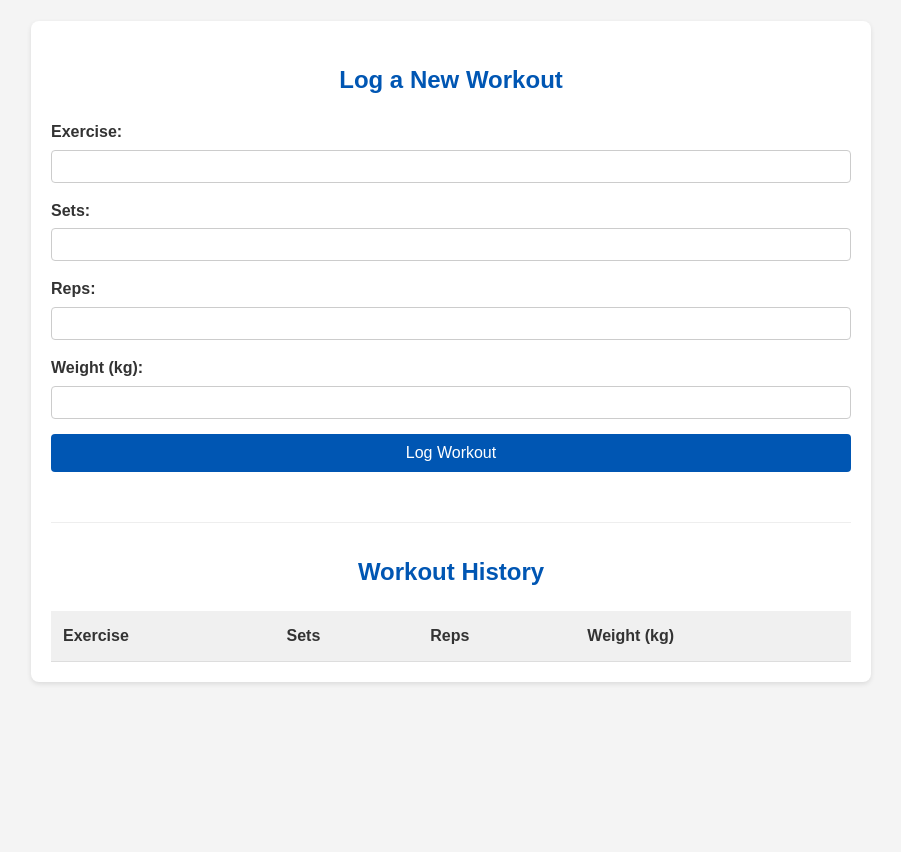
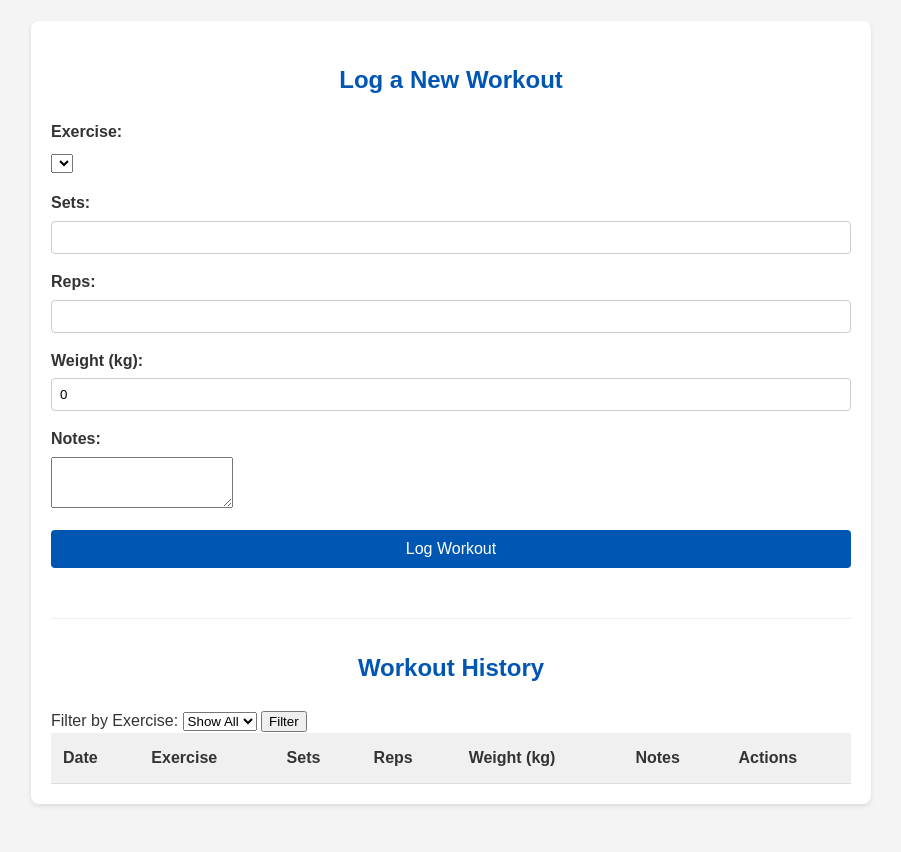
Before and after one commit to CazK0/Basic-Gym, a Flask app: page / in a window 1280 px wide. Shown: the part 101-953 px from the top of the page, without its empty margins (189-1090 px from the left). Before the commit the page ends 785 px from the top, so only its background shows below. Run offline with Flask 3, Linux system fonts and the light colour scheme; lists and menus that the app fills with data are empty.

Commit message:
Enhance workout logging and history features
Updated the workout logging form to include exercise selection, notes, and filtering options. Enhanced the workout history display with additional columns and actions.

```diff
--- a/GymProject/templates/index.html
+++ b/GymProject/templates/index.html
@@ -4,6 +4,7 @@
     <meta charset="UTF-8">
     <meta name="viewport" content="width=device-width, initial-scale=1.0">
     <title>Gym Workout Logger</title>
+    <link href="https://fonts.googleapis.com/css2?family=Roboto:wght@400;700&display=swap" rel="stylesheet">
     <link rel="stylesheet" href="{{ url_for('static', filename='style.css') }}">
 </head>
 <body>
@@ -15,10 +16,17 @@
     <main>
         <form action="/" method="POST" class="workout-form">
             <h2>Log a New Workout</h2>
+
             <div class="form-group">
                 <label for="exercise">Exercise:</label>
-                <input type="text" id="exercise" name="exercise" required>
+                <select id="exercise" name="exercise" required>
+                    {% for ex in exercises %}
+                        <option value="{{ ex }}">{{ ex }}</option>
+                    {% endfor %}
+                </select>
             </div>
+
+            <div class="form-row">
                 <div class="form-group">
                     <label for="sets">Sets:</label>
                     <input type="number" id="sets" name="sets" required>
@@ -29,8 +37,15 @@
                 </div>
                 <div class="form-group">
                     <label for="weight">Weight (kg):</label>
-                <input type="number" id="weight" name="weight" step="0.5">
+                    <input type="number" id="weight" name="weight" step="0.5" value="0">
                 </div>
+            </div>
+
+            <div class="form-group">
+                <label for="notes">Notes:</label>
+                <textarea id="notes" name="notes" rows="3"></textarea>
+            </div>
+
             <button type="submit" class="btn-submit">Log Workout</button>
         </form>
 
@@ -38,22 +53,55 @@
 
         <div class="log-history">
             <h2>Workout History</h2>
+
+            <form action="/" method="GET" class="filter-form">
+                <label for="filter_exercise">Filter by Exercise:</label>
+                <select id="filter_exercise" name="filter_exercise">
+                    <option value="All">Show All</option>
+                    {% for ex in exercises %}
+                        <option value="{{ ex }}" {% if ex == current_filter %}selected{% endif %}>
+                            {{ ex }}
+                        </option>
+                    {% endfor %}
+                </select>
+                <button type="submit">Filter</button>
+            </form>
+
+            {% if plot_url %}
+                <div class="plot-container">
+                    <h3>Progress for {{ current_filter }}</h3>
+                    <img src="{{ plot_url }}" alt="Progress Plot">
+                </div>
+            {% endif %}
+
             <table>
                 <thead>
                     <tr>
+                        <th>Date</th>
                         <th>Exercise</th>
                         <th>Sets</th>
                         <th>Reps</th>
                         <th>Weight (kg)</th>
+                        <th>Notes</th>
+                        <th>Actions</th>
                     </tr>
                 </thead>
                 <tbody>
                     {% for workout in workouts %}
                     <tr>
-                        <td>{{ workout[0] }}</td>
-                        <td>{{ workout[1] }}</td>
-                        <td>{{ workout[2] }}</td>
-                        <td>{{ workout[3] }}</td>
+                        <td>{{ workout['Date'] }}</td>
+                        <td>{{ workout['Exercise'] }}</td>
+                        <td>{{ workout['Sets'] }}</td>
+                        <td>{{ workout['Reps'] }}</td>
+                        <td>{{ workout['Weight'] }}</td>
+                        <td>{{ workout['Notes'] }}</td>
+                        <td class="action-buttons">
+                            <a href="/edit/{{ workout['id'] }}" class="btn-edit">Edit</a>
+                            <a href="/delete/{{ workout['id'] }}" class="btn-delete"
+                               onclick="return confirm('Are you sure you want to delete this log?');">
+                                X
+                            </a>
+                        </td>
                     </tr>
                     {% endfor %}
                 </tbody>
```
Lines whose indentation alone changed are shown as unchanged.
